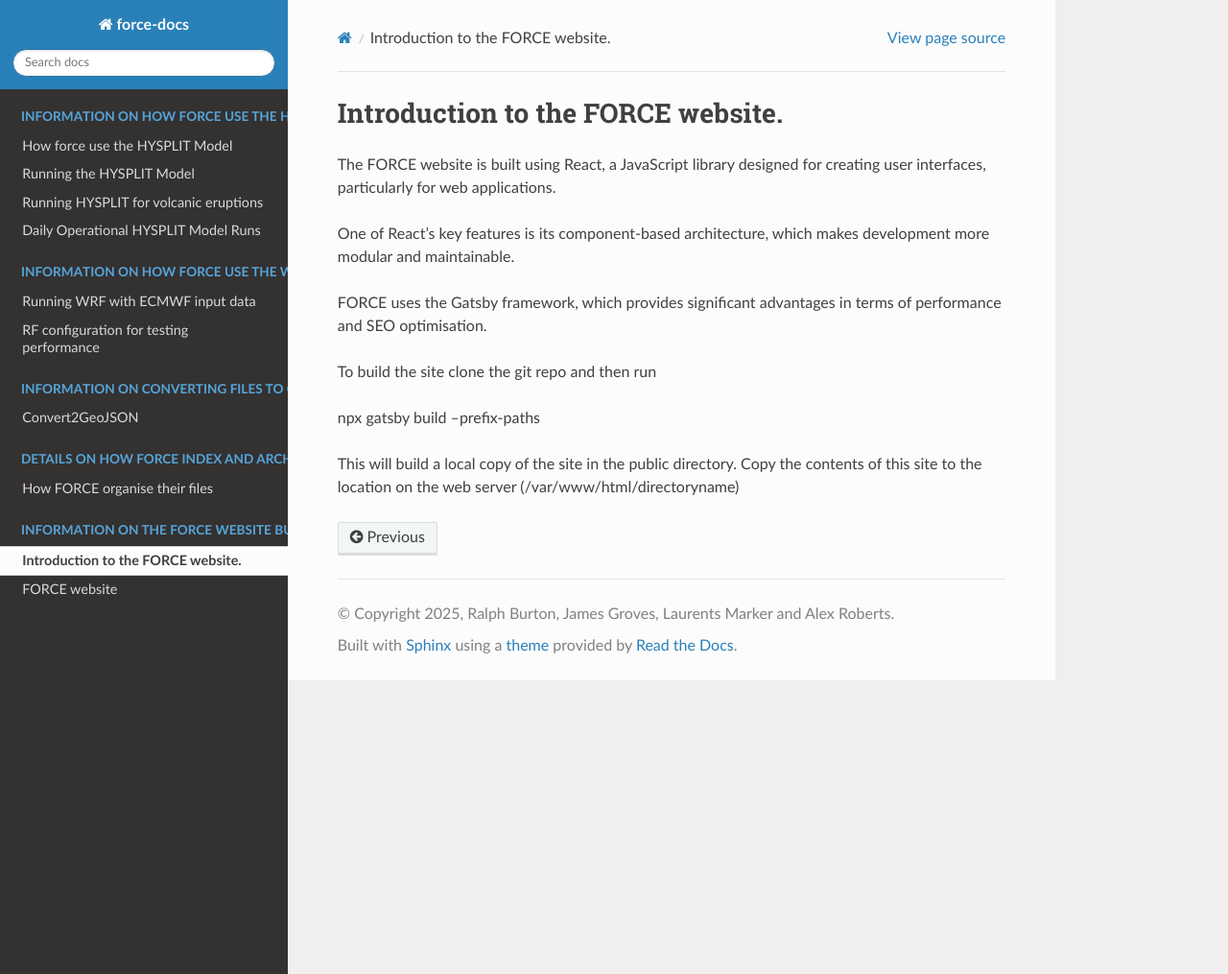
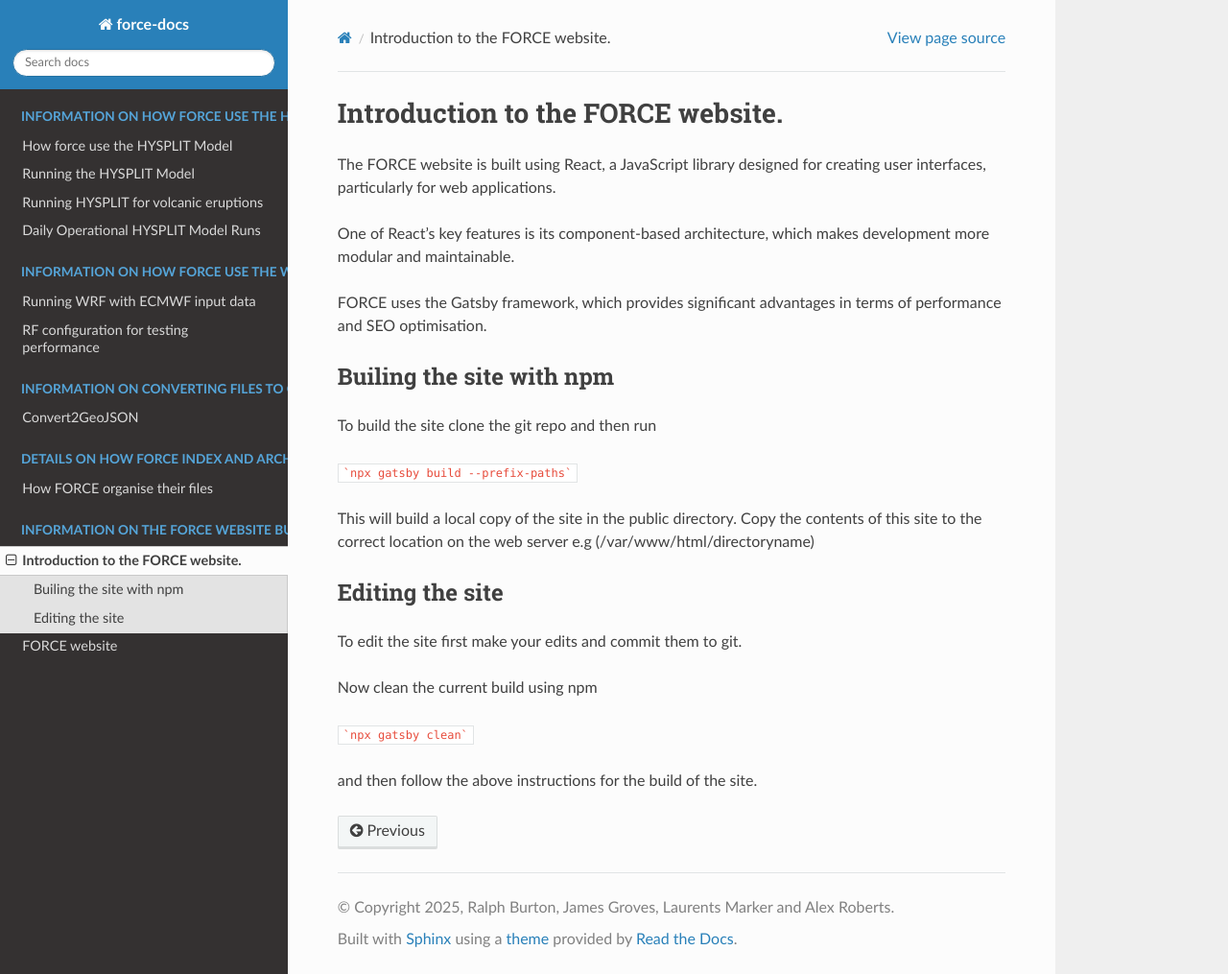
Before and after one commit to ncas-force/force-docs, a Sphinx documentation site: the page built from docs/website/introduction.rst, in a window 1280 px wide and 1015 px high. Shown: the whole window at 96% size. Built offline with Sphinx 7.4.7 and the Read the Docs theme 3.1.0, drawn with Linux system fonts in a browser that asks for light colours.

Commit message:
added more info on building the website.

````diff
--- a/docs/website/introduction.rst
+++ b/docs/website/introduction.rst
@@ -7,9 +7,24 @@ One of React's key features is its component-based architecture, which makes dev
 
 FORCE uses the Gatsby framework, which provides significant advantages in terms of performance and SEO optimisation.
 
+Builing the site with npm
+-------------------------
+
+
 To build the site clone the git repo and then run
 
-npx gatsby build --prefix-paths
+```npx gatsby build --prefix-paths```
 
 This will build a local copy of the site in the public directory.
-Copy the contents of this site to the location on the web server (/var/www/html/directoryname)
+Copy the contents of this site to the correct location on the web server e.g (/var/www/html/directoryname)
+
+Editing the site
+----------------
+
+To edit the site first make your edits and commit them to git.
+
+Now clean the current build using npm
+
+```npx gatsby clean```
+
+and then follow the above instructions for the build of the site.
````
